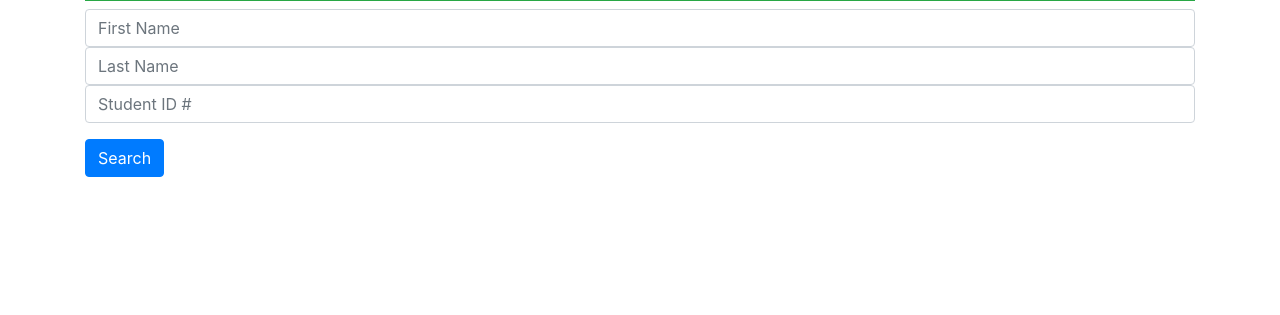
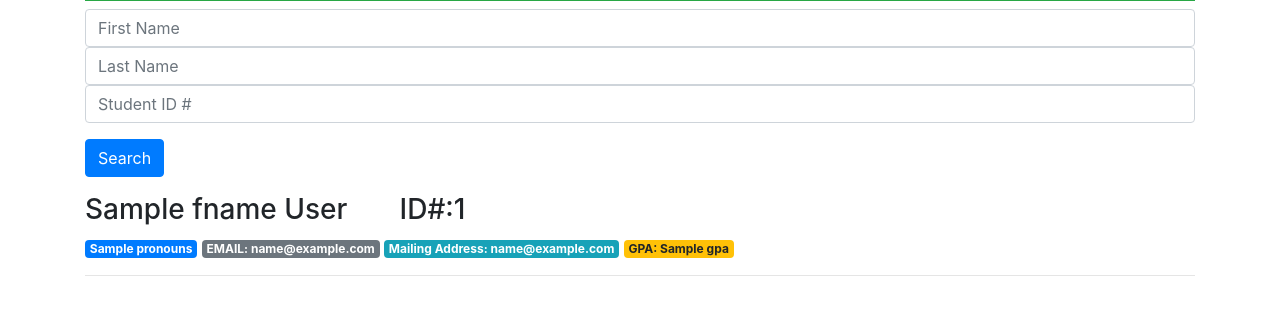
Before and after one commit to nina-mir/Flask_students_db, a Flask app: template templates/search.html in a window 1280 px wide. Shown: the part 189-504 px from the top of the page. Run offline with Flask 2, Linux system fonts and the light colour scheme; the template is opened without the code that fills it: most values are stand-ins (such as "Sample title", 1, 10 or a date in 2020); some libraries are stand-ins or nearby versions.

Commit message:
search 30% done

```diff
--- a/app.py
+++ b/app.py
@@ -8,14 +8,18 @@ def get_db_connection():
     conn.row_factory = sqlite3.Row
     return conn
 
-def get_student(student_id):
+def get_student_id(student_id):
     conn = get_db_connection()
-    post = conn.execute('SELECT * FROM students WHERE id = ?',
+    student = conn.execute('SELECT * FROM students WHERE id = ?',
                         (student_id,)).fetchone()
     conn.close()
-    if post is None:
+    if student is None:
         abort(404)
-    return post
+    return student
+
+
+
+
 
 app = Flask(__name__)
 app.config['SECRET_KEY'] = 'your_secret_key'
@@ -57,20 +61,29 @@ def add():
 def search():
     if request.method == 'POST':
 
-        # fname = request.form['fname']
-        # lname = request.form['lname']
-        # student_id = request.form['id']
+        fname = request.form['fname']
+        lname = request.form['lname']
+        student_id = request.form['id']
 
-        # if not (fname and lname and student_id) :
-        #     flash('ID, first and last names are all required!')
+        # if not (fname or lname or student_id) :
+        #     flash('Either ID, first name or last name is required!')
+        if fname:
+            conn = get_db_connection()
+            results = conn.execute('SELECT * FROM students WHERE fname = ?',
+                        (fname,)).fetchall()
+            conn.close()
+            if results is None:
+                abort(404)
+            print(len(results))
+            return render_template('search.html', results=results)
         # else:
         #     conn = get_db_connection()
         #     conn.execute('INSERT INTO students (id, fname, lname, pronouns, mail_add, email, gpa) \
         #                 VALUES (?, ?, ?, ?, ?, ?, ?)',
-        #                 (student_id, fname, lname, pronouns, mail_add, email, gpa ))
+        #                 (student_id, fname, lname))
         #     conn.commit()
         #     conn.close()
-        return redirect(url_for('index'))
+        #     return redirect(url_for('index'))
 
     return render_template('search.html')
 
--- a/templates/search.html
+++ b/templates/search.html
@@ -18,4 +18,12 @@
         <button type="submit" class="btn btn-primary">Search</button>
     </div>
 </form>
+{% for student in results %}
+        <h3>{{ student['fname'] + " " + student['lname'] }}&nbsp;&nbsp;&nbsp;&nbsp;&nbsp;&nbsp; ID#:{{ student['id'] }}</h3>
+        <span class="badge badge-primary">{{ student['pronouns'] }}</span>
+        <span class="badge badge-secondary">EMAIL: {{ student['email'] }}</span>
+        <span class="badge badge-info">Mailing Address: {{ student['mail_add'] }}</span>
+        <span class="badge badge-warning">GPA: {{ student['gpa'] }}</span>
+        <hr>
+    {% endfor %}
 {% endblock %}
```
